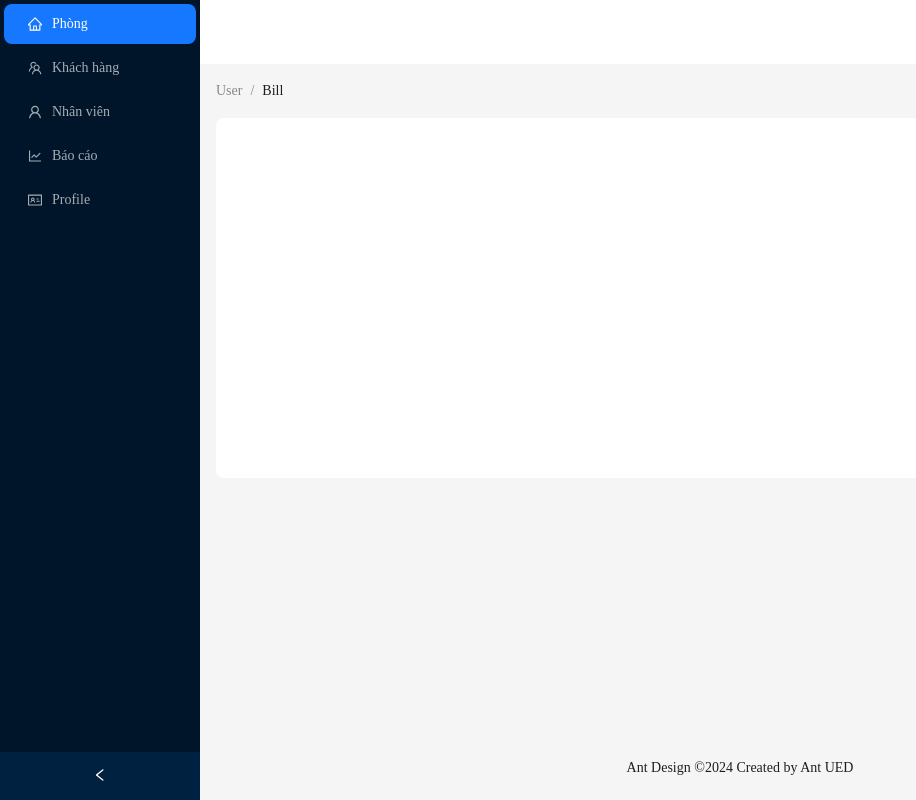
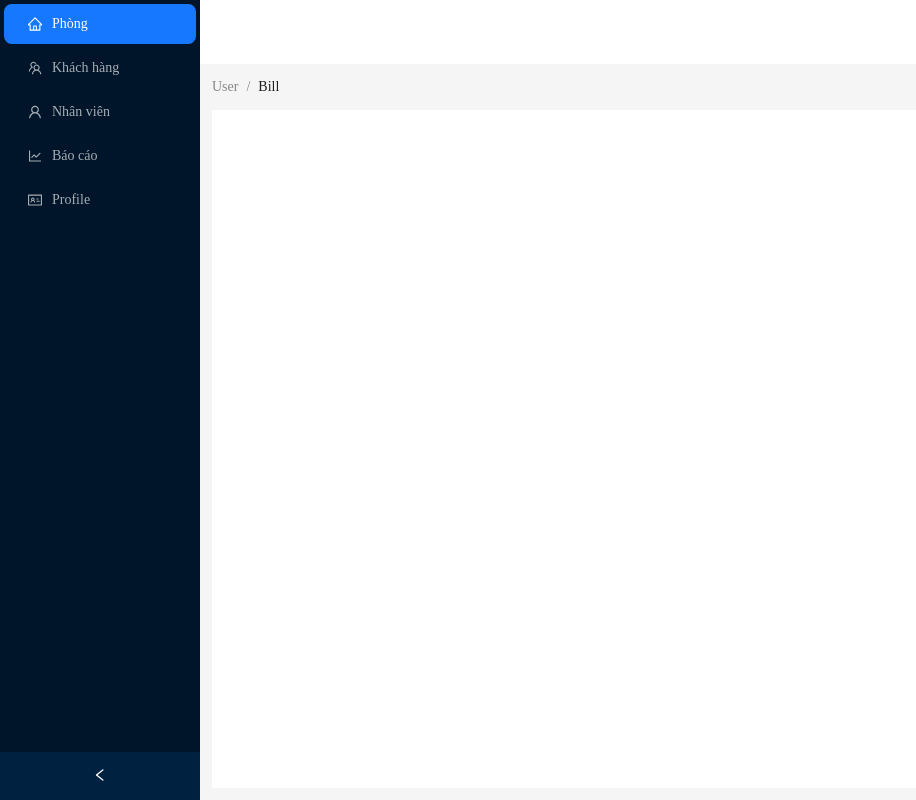
Before and after one commit to qthang02/booking-admin, a React (Vite) app: page / in a window 1280 px wide. Shown: the whole page, without its empty margins (0-916 px from the left). Built offline with nearby package versions, Linux system fonts and the light colour scheme.

Commit message:
update style layout

```diff
--- a/src/conponents/MainLayout/index.tsx
+++ b/src/conponents/MainLayout/index.tsx
@@ -3,7 +3,7 @@ import { Breadcrumb, Layout, Menu, theme } from 'antd';
 import {Link, Outlet} from "react-router-dom";
 import { HomeOutlined, IdcardOutlined, LineChartOutlined, TeamOutlined, UserOutlined} from "@ant-design/icons";
 
-const { Header, Content, Footer, Sider } = Layout;
+const { Header, Content, Sider } = Layout;
 
 type MenuItem = {
     key: any;
@@ -79,7 +79,7 @@ const allItems: MenuItem[] = [
 const MainLayout: React.FC = () => {
     const [collapsed, setCollapsed] = useState(false);
     const {
-        token: { colorBgContainer, borderRadiusLG },
+        token: { colorBgContainer },
     } = theme.useToken();
 
     return (
@@ -89,26 +89,46 @@ const MainLayout: React.FC = () => {
                 <Menu theme="dark" defaultSelectedKeys={['1']} mode="inline" items={allItems} />
             </Sider>
             <Layout>
-                <Header style={{ padding: 0, background: colorBgContainer }} />
-                <Content style={{ margin: '0 16px' }}>
-                    <Breadcrumb style={{ margin: '16px 0' }}>
+                <Header style={{padding: 0, background: colorBgContainer}}/>
+                <div
+                style={{
+                    padding: 12,
+                    paddingBottom: 0,
+                }}
+                >
+                    <Breadcrumb>
                         <Breadcrumb.Item>User</Breadcrumb.Item>
                         <Breadcrumb.Item>Bill</Breadcrumb.Item>
                     </Breadcrumb>
-                    <div
+                </div>
+
+                <div
+                    style={{
+                        display: "flex",
+                        flexDirection: "column",
+                        flex: 1,
+                    }}
+                >
+                    <Content
                         style={{
-                            padding: 24,
-                            minHeight: 360,
-                            background: colorBgContainer,
-                            borderRadius: borderRadiusLG,
+                            padding: 12,
+                            flexGrow: 1,
+                            display: "flex",
+                            flexDirection: "column",
                         }}
                     >
-                        <Outlet />
-                    </div>
-                </Content>
-                <Footer style={{ textAlign: 'center' }}>
-                    Ant Design ©{new Date().getFullYear()} Created by Ant UED
-                </Footer>
+                        <div
+                            style={{
+                                backgroundColor: "white",
+                                flex: 1,
+                                display: "flex",
+                                flexDirection: "column",
+                            }}
+                        >
+                            <Outlet/>
+                        </div>
+                    </Content>
+                </div>
             </Layout>
         </Layout>
     );
```
